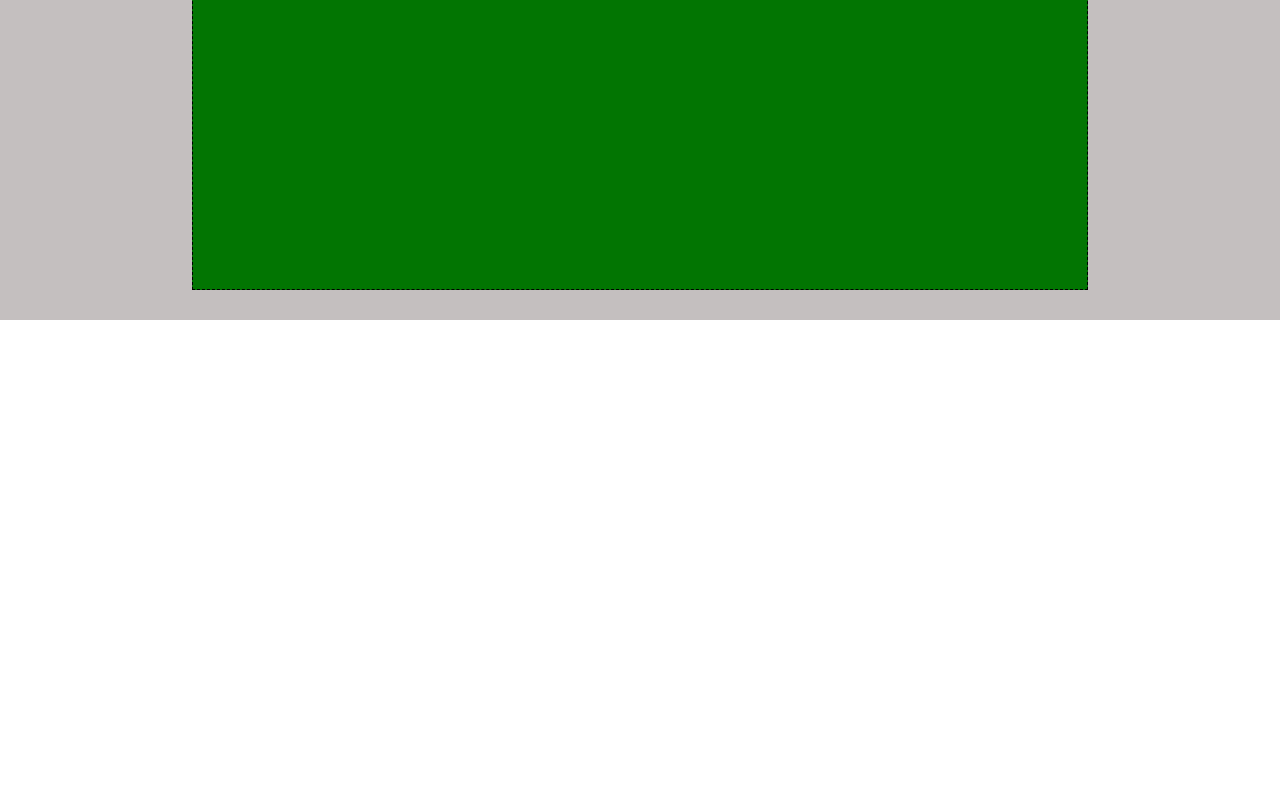
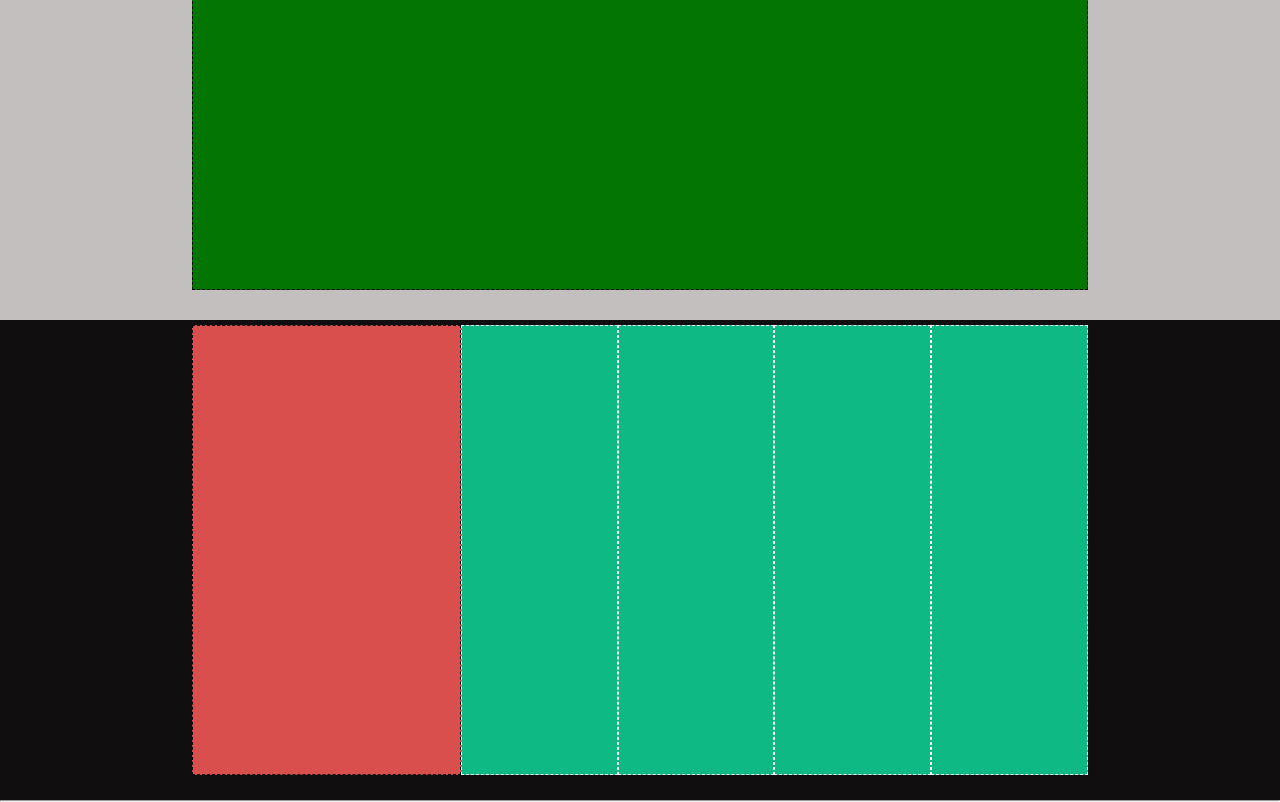
Before and after one commit to aymanmigal/htmlcss-struttura-discord, a plain HTML site: page index.html in a window 1280 px wide. Shown: the part 2260-3062 px from the top of the page. Before the commit the page ends 2580 px from the top, so only its background shows below. Drawn offline with Linux system fonts and the light colour scheme.

Commit message:
FINE SECTION 6

```diff
--- a/css/style.css
+++ b/css/style.css
@@ -204,3 +204,74 @@ header{
 
 
 /*FINE SECTION 5*/
+
+
+
+/*INIZIO SECTION 6*/
+
+.section6{
+    height: 480px;
+    background-color: rgb(16, 14, 14);
+
+}
+.container-sec6{
+    width: 70%;
+    margin:0 auto;
+
+
+}
+.row-sec6{
+    padding-top: 5px;
+    width: 100%;
+    display: flex;
+
+}
+
+
+.col1-sec6{
+    width: 30%;
+    height: 450px;
+    background-color:rgb(216, 79, 77);
+    border: 1px dashed black;
+
+
+
+}
+
+.col2-sec6{
+    width: 17.5%;
+    background-color: rgb(14, 185, 131);
+    border: 1px dashed white;
+
+
+
+}
+.col3-sec6{
+    width: 17.5%;
+    background-color: rgb(14, 185, 131);
+    border: 1px dashed white;
+
+
+
+}
+.col4-sec6{
+    width: 17.5%;
+    background-color: rgb(14, 185, 131);
+    border: 1px dashed white;
+
+
+
+}
+.col5-sec6{
+    width: 17.5%;
+    background-color: rgb(14, 185, 131);
+    border: 1px dashed white;
+
+
+
+}
+
+
+
+
+/*FINE SECTION 6*/
--- a/index.html
+++ b/index.html
@@ -121,6 +121,43 @@
     <!--FINE SECTION 5-->
 
 
+     <!--INIZIO SECTION 6-->
+     <section class="section6">
+        <div class="container-sec6">
+            <div class="row-sec6">
+                <div class="col1-sec6">
+
+
+                </div>
+                <div class="col2-sec6">
+
+
+                </div>
+                <div class="col3-sec6">
+
+
+                </div>
+                <div class="col4-sec6">
+
+
+                </div>
+                <div class="col5-sec6">
+
+
+                </div>
+
+            </div>
+
+        </div>
+
+
+    </section>
+    <!--FINE SECTION 6-->
+
+    <hr>
+
+
+
 
 
 
```
